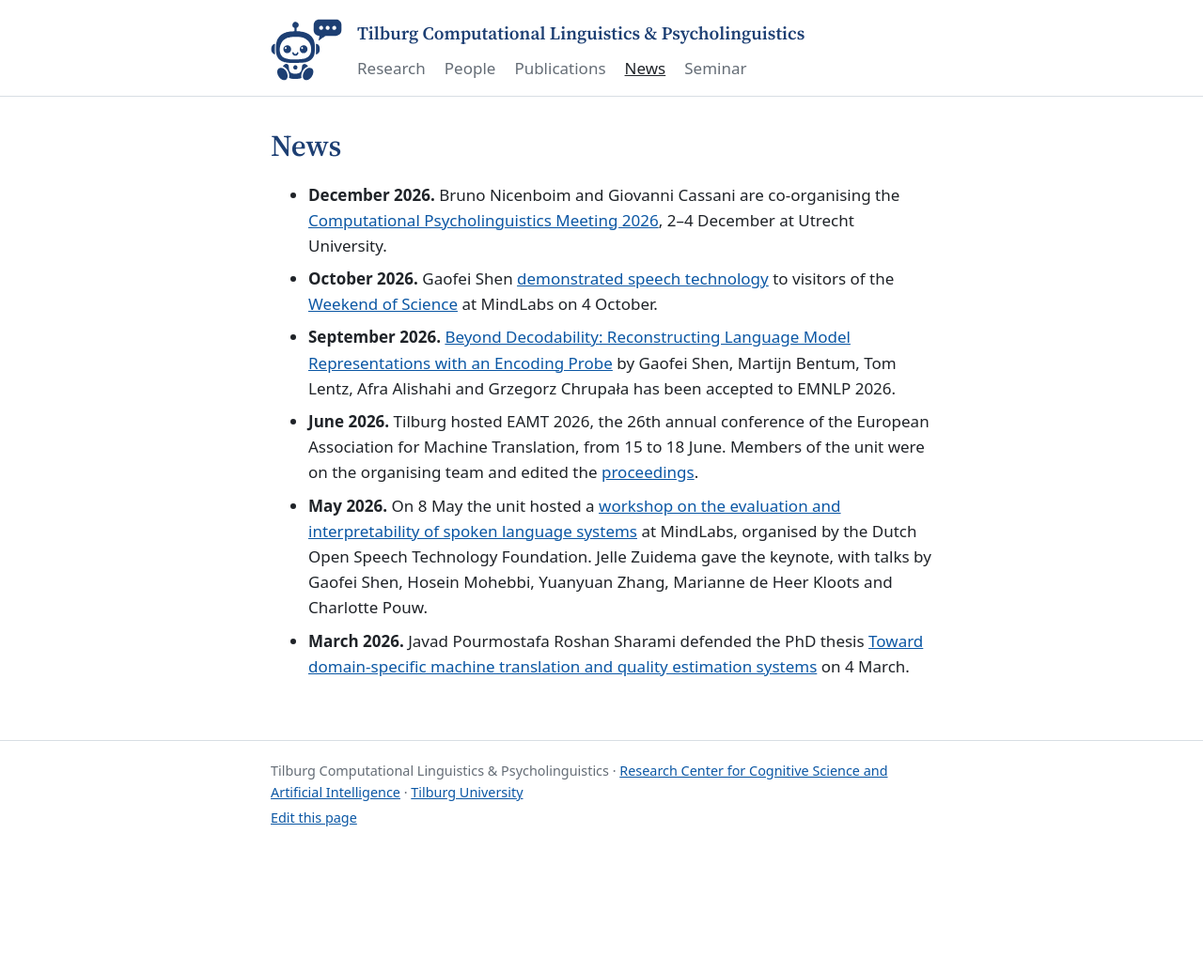
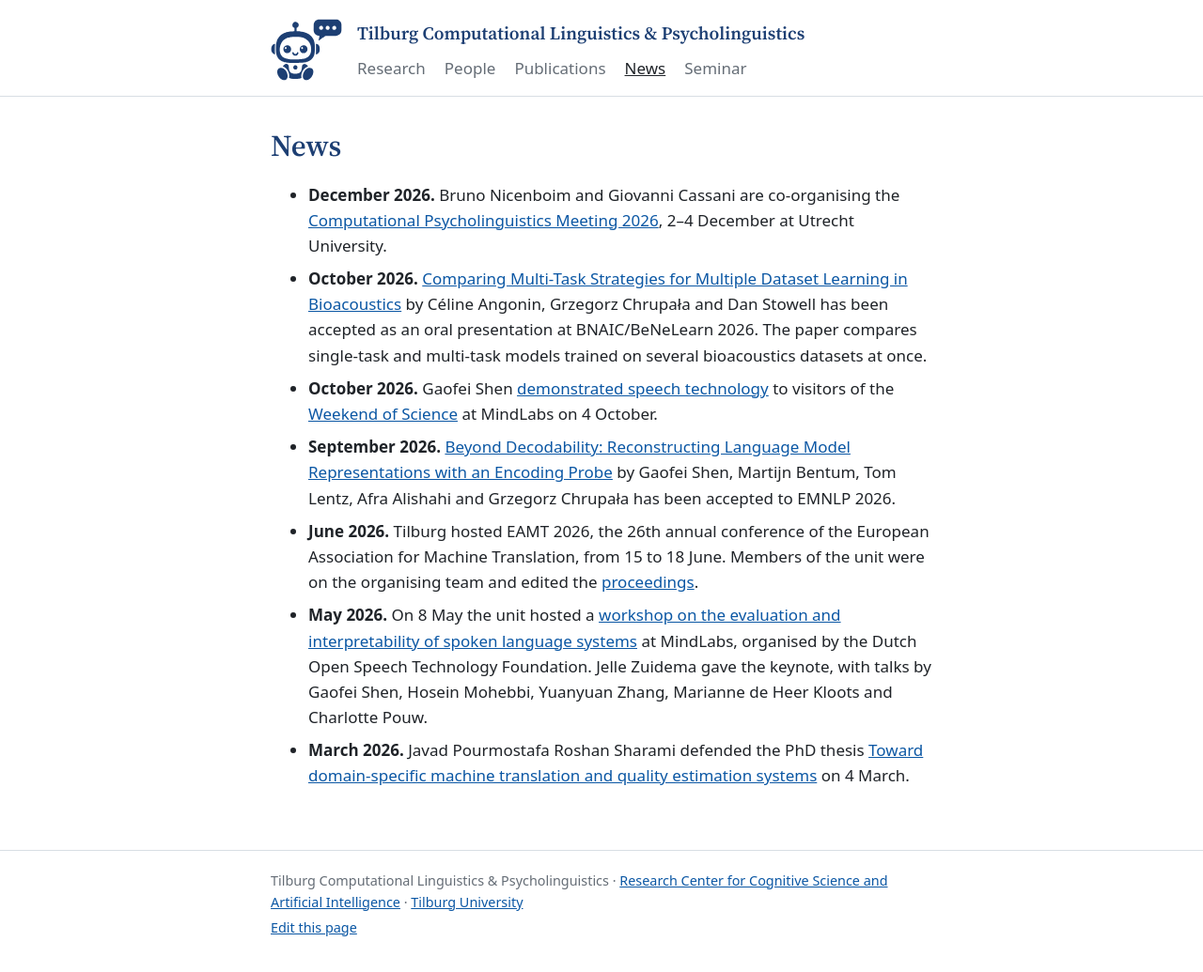
Before and after one commit to tcsai/language-computation, a Jekyll site: the page built from news.md, in a window 1280 px wide. Shown: the whole page at 94% size. Built offline with Jekyll 4.4.1, drawn with Linux system fonts in a browser that asks for light colours; our own code applies the rules of GitHub Pages for plain Markdown files; before the commit the page ends 918 px from its top, so only the background shows below that.

Commit message:
Add news item on the BNAIC/BeNeLearn 2026 oral
Co-Authored-By: Claude Opus 5.5 <noreply@anthropic.com>
Claude-Session: https://claude.ai/code/session_018siYZCWSnh7RRtWyJ3VbeZ

```diff
--- a/news.md
+++ b/news.md
@@ -3,6 +3,11 @@
 - **December 2026.** Bruno Nicenboim and Giovanni Cassani are co-organising the
   [Computational Psycholinguistics Meeting 2026](https://cpl2026.sites.uu.nl/),
   2–4 December at Utrecht University.
+- **October 2026.** [Comparing Multi-Task Strategies for Multiple Dataset
+  Learning in Bioacoustics](https://openreview.net/forum?id=ljXGTr9kf5) by
+  Céline Angonin, Grzegorz Chrupała and Dan Stowell has been accepted as an
+  oral presentation at BNAIC/BeNeLearn 2026. The paper compares single-task and
+  multi-task models trained on several bioacoustics datasets at once.
 - **October 2026.** Gaofei Shen
   [demonstrated speech technology](https://bsky.app/profile/tilburg-clp.bsky.social/post/3mx2d3b3prc2k)
   to visitors of the
```
